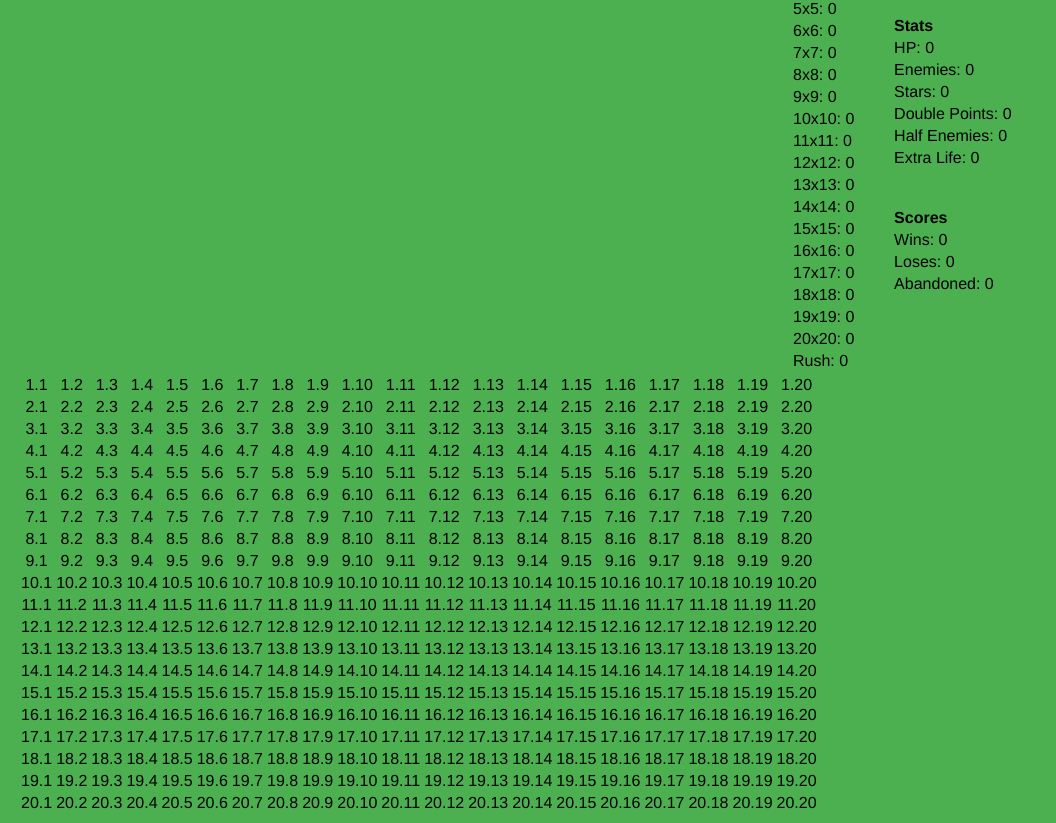
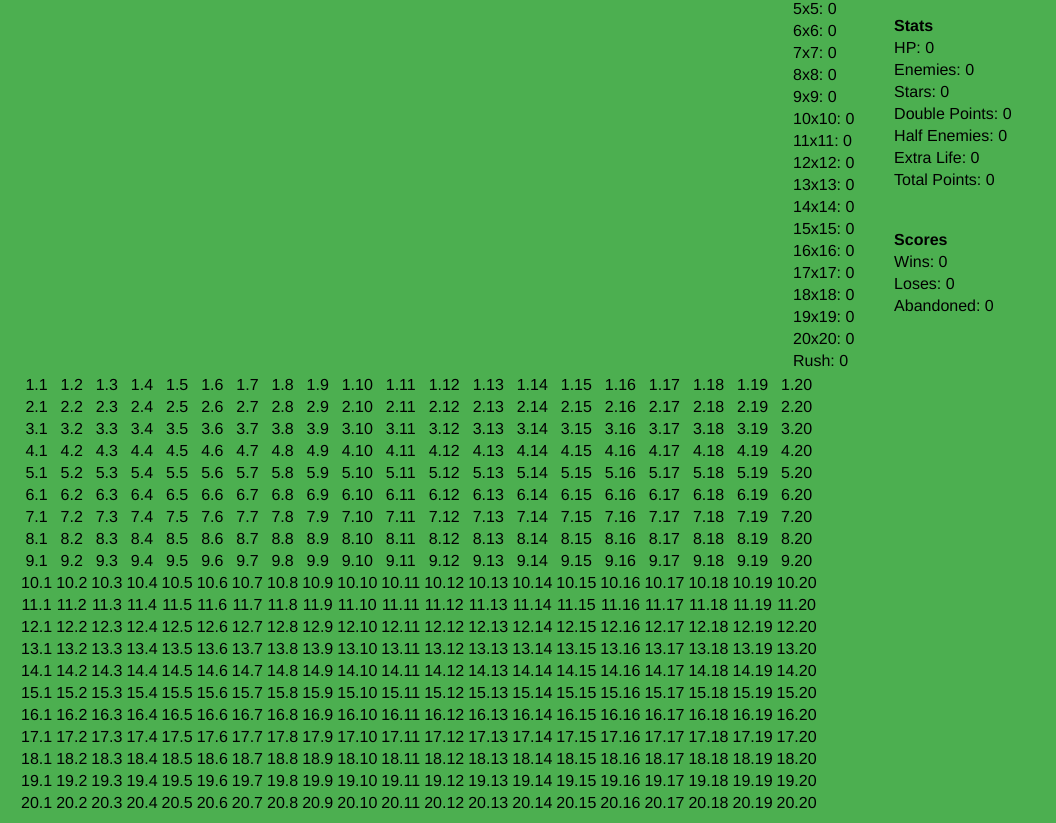
Before and after one commit to longjiechao/M6ProjectoZombie, a website: page public_html/index.html in a window 1280 px wide. Shown: the part 123-946 px from the top of the page, without its empty margins (0-1056 px from the left). Drawn offline with Linux system fonts and the light colour scheme.

Commit message:
sm - table done yehey

```diff
--- a/public_html/index.html
+++ b/public_html/index.html
@@ -118,6 +118,9 @@ and open the template in the editor.
                     </tr>
                     <tr>
                         <td>Extra Life: <span id="statsExtraLife">0</span></td>
+                    </tr>
+                    <tr>
+                        <td>Total Points: <span id="statsPoints">0</span></td>
                     </tr>
                 </table>
 
```
